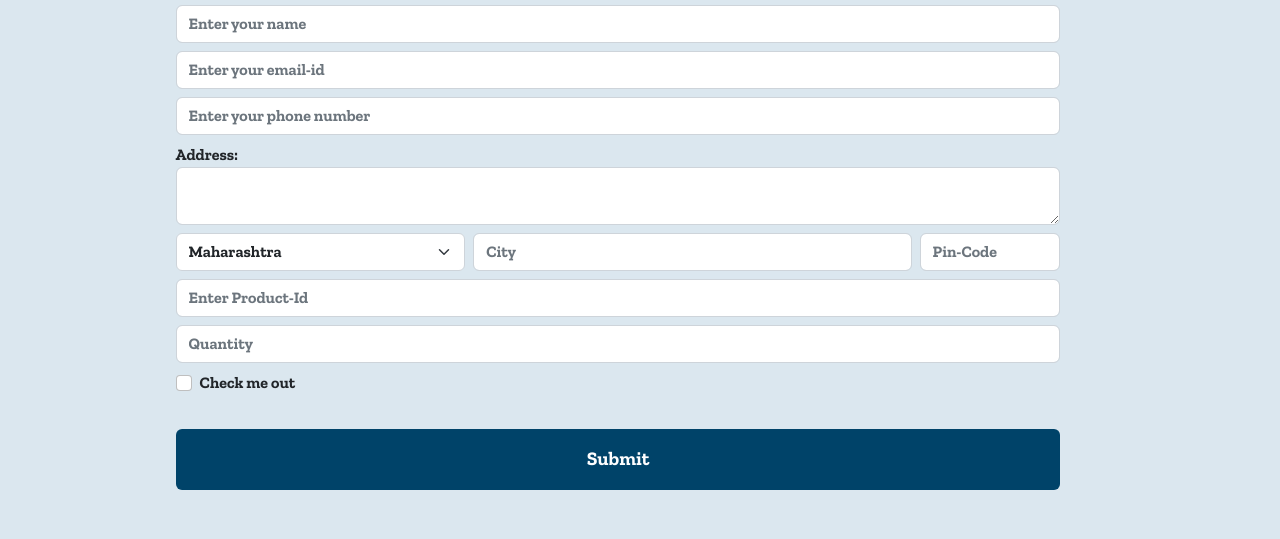
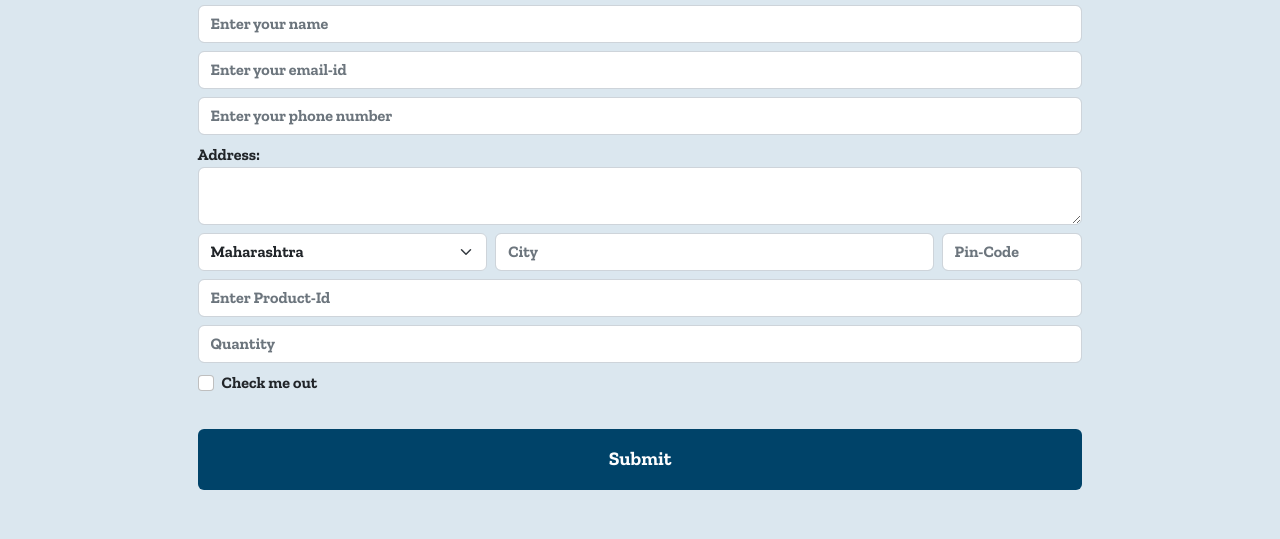
Before and after one commit to Sonu-Dutta/BlessedStems, a plain HTML site: page orderNow.html in a window 1280 px wide. Shown: the part 261-800 px from the top of the page. Drawn offline with nearby package versions, Linux system fonts and the light colour scheme; a web font is replaced by a local one.

Commit message:
Update orderNow.html

```diff
--- a/orderNow.html
+++ b/orderNow.html
@@ -56,7 +56,7 @@
 
             </div>
     </header>
-    <div class="container m-5 " id="main">
+    <div class="container my-5 " id="main">
         <form class="row g-2" style="width: 80%; margin:auto " method="post" action="index.php">
             <hr>
             <div class="container mt-4" id="orderNow">
```
